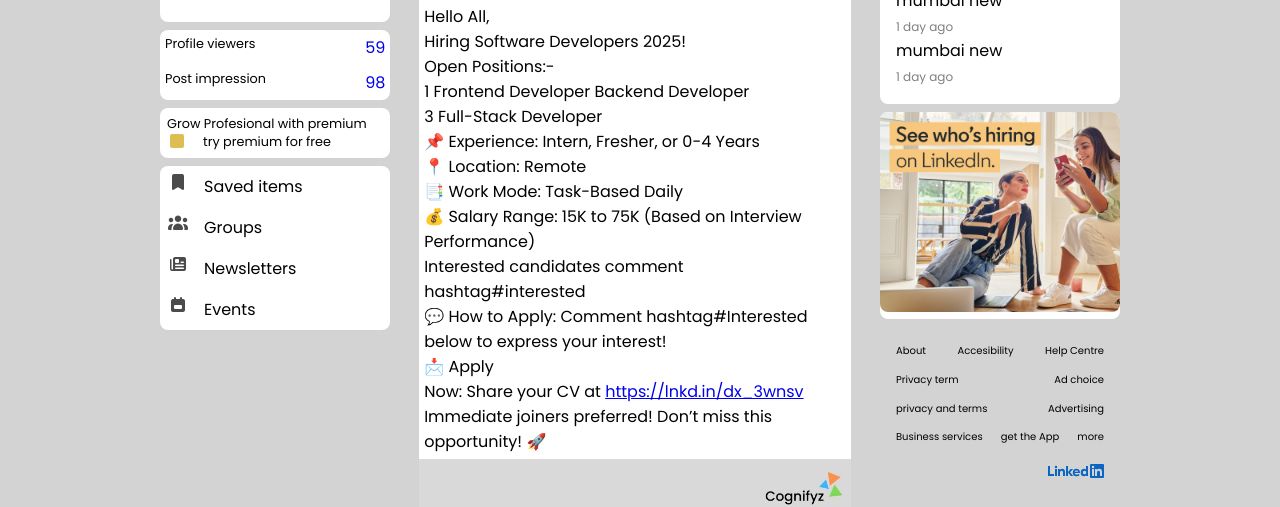
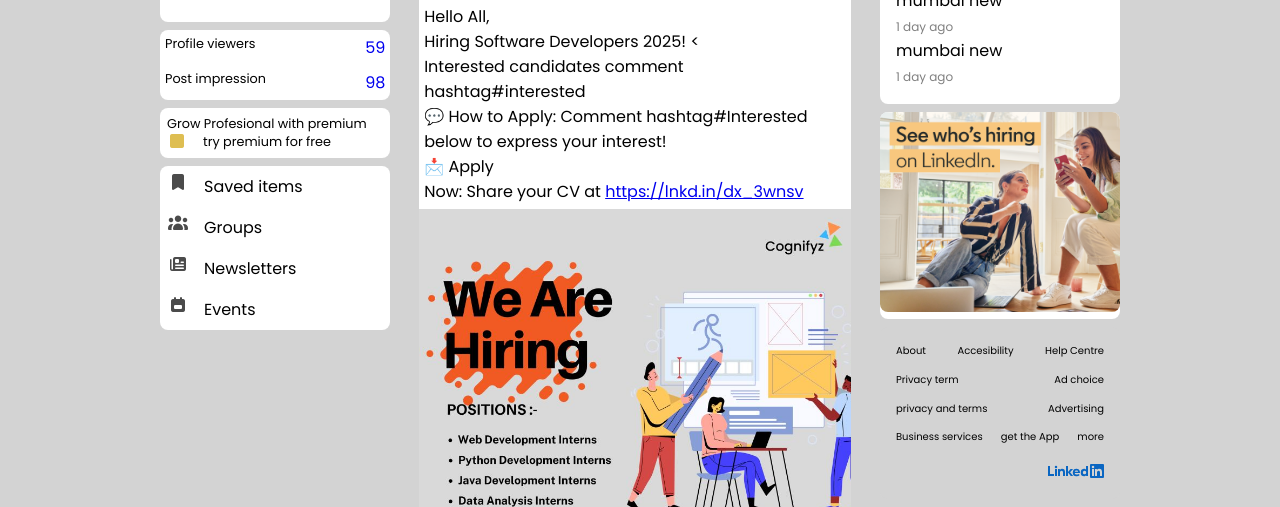
Before and after one commit to Kalpeshyp/LinkedInclone, a plain HTML site: page index.html in a window 1280 px wide. Shown: the part 293-800 px from the top of the page. Drawn offline with Linux system fonts and the light colour scheme.

Commit message:
Update index.html

```diff
--- a/index.html
+++ b/index.html
@@ -164,11 +164,10 @@
                 </div>
                 <div class="post1-img">
                     <p>
-                        Hello All,<br /> Hiring Software Developers 2025! <br /> Open Positions:- <br /> 1 Frontend Developer Backend Developer <br /> 3 Full-Stack Developer <br /> 📌 Experience: Intern, Fresher, or 0-4 Years <br />📍 Location: Remote
-                        <br /> 📑 Work Mode: Task-Based Daily <br />💰 Salary Range: 15K to 75K (Based on Interview Performance) <br /> Interested candidates comment hashtag#interested <br />💬 How to Apply: Comment hashtag#Interested below to express
+                        Hello All,<br /> Hiring Software Developers 2025! < <br /> Interested candidates comment hashtag#interested <br />💬 How to Apply: Comment hashtag#Interested below to express
                         your interest!
                         <br /> 📩 Apply <br /> Now: Share your CV at <a href="#"> https://lnkd.in/dx_3wnsv </a>
-                        <br /> Immediate joiners preferred! Don’t miss this opportunity! 🚀
+
                     </p>
                     <img src="./assets/image/cogni.jpeg" alt="cogni" />
                 </div>
```
